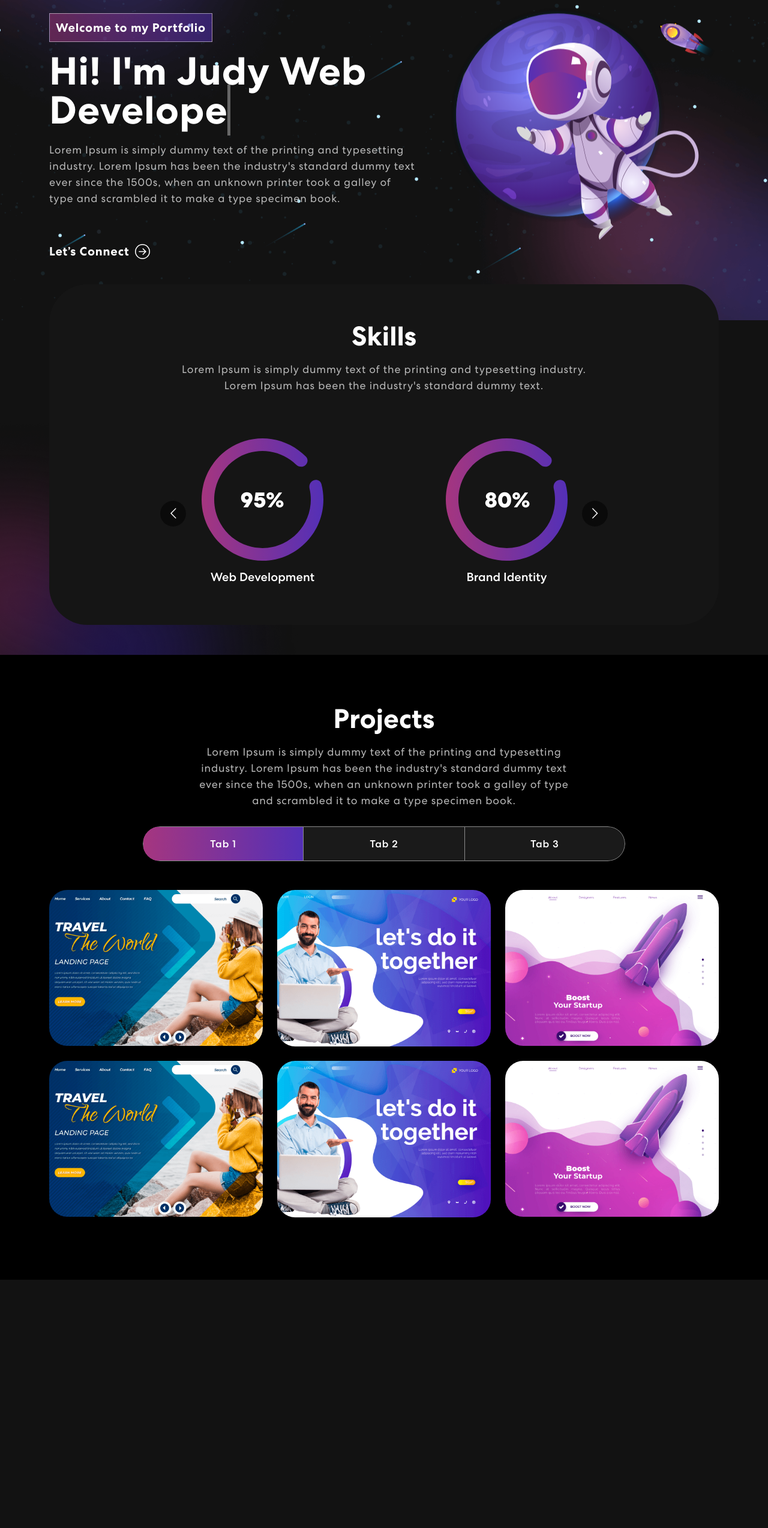
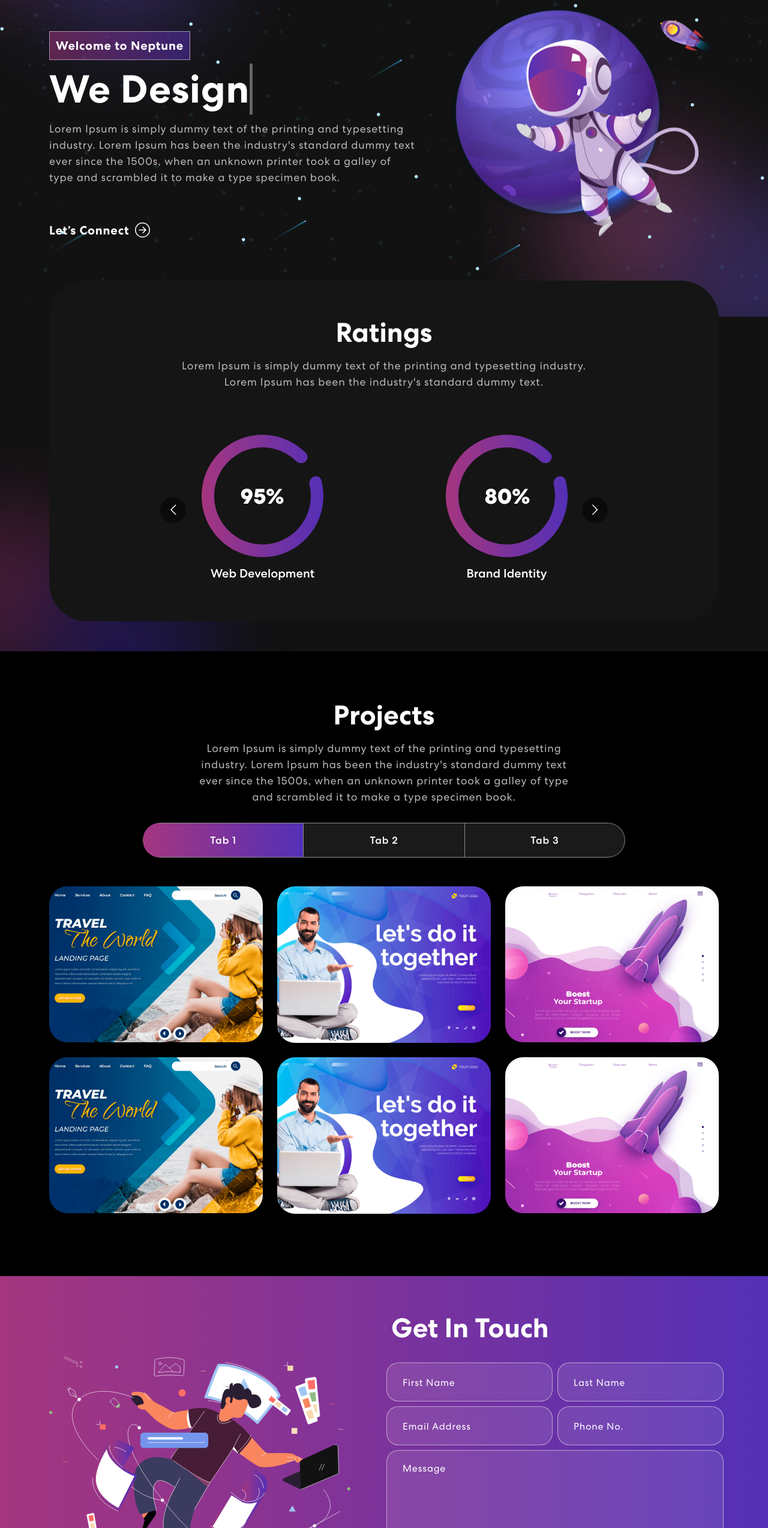
Before and after one commit to TulioDR/neptune-designs, a React (Create React App) app: page / in a window 1280 px wide. Shown: the part 238-2786 px from the top of the page at 60% size. Before the commit the page ends 2372 px from the top, so only its background shows below. Built offline with nearby package versions, Linux system fonts and the light colour scheme.

Commit message:
Create Contact Section

```diff
--- a/src/App.css
+++ b/src/App.css
@@ -482,7 +482,7 @@ nav.navbar .navbar-toggler[aria-expanded="true"] .navbar-toggler-icon {
    z-index: -4;
 }
 
-/************ Projects Css ************/
+/************ Contact Css ************/
 .contact {
    background: linear-gradient(90.21deg, #aa367c -5.91%, #4a2fbd 111.58%);
    padding: 60px 0 200px 0;
@@ -556,6 +556,16 @@ nav.navbar .navbar-toggler[aria-expanded="true"] .navbar-toggler-icon {
 }
 .contact form button:hover::before {
    width: 100%;
+}
+.contact-message {
+   position: fixed;
+   bottom: 2rem;
+   left: 0;
+   width: 100%;
+   pointer-events: none;
+}
+.contact-message .contact-message-inner {
+   pointer-events: auto;
 }
 
 /************ Footer Css ************/
--- a/src/App.tsx
+++ b/src/App.tsx
@@ -4,6 +4,7 @@ import NavBar from "./components/NavBar";
 import Banner from "./components/Banner";
 import Skills from "./components/Skills";
 import Projects from "./components/Projects";
+import Contact from "./components/Contact";
 
 function App() {
    return (
@@ -12,6 +13,7 @@ function App() {
          <Banner />
          <Skills />
          <Projects />
+         <Contact />
       </div>
    );
 }
--- a/src/components/Banner.tsx
+++ b/src/components/Banner.tsx
@@ -8,10 +8,10 @@ import TrackVisibility from "react-on-screen";
 export default function Banner() {
    const [loopNum, setLoopNum] = useState<number>(0);
    const [isDeleting, setIsDeleting] = useState<boolean>(false);
-   const toRotate = ["Web Developer", "Web Designer", "UI/UX Designer"];
+   const toRotate = ["Imagine", "Design", "Create"];
    const [text, setText] = useState<string>("");
    const [delta, setDelta] = useState<number>(300 - Math.random() * 100);
-   const period = 2000;
+   const period = 1000;
 
    const tick = () => {
       let i = loopNum % toRotate.length;
@@ -32,7 +32,7 @@ export default function Banner() {
       } else if (isDeleting && updatedText === "") {
          setIsDeleting(false);
          setLoopNum(loopNum + 1);
-         setDelta(500);
+         setDelta(300);
       }
    };
 
@@ -61,16 +61,10 @@ export default function Banner() {
                                  : ""
                            }
                         >
-                           <span className="tagline">
-                              Welcome to my Portfolio
-                           </span>
+                           <span className="tagline">Welcome to Neptune</span>
                            <h1>
-                              {`Hi! I'm Judy`}{" "}
-                              <span
-                                 className="txt-rotate"
-                                 data-period="1000"
-                                 data-rotate='[ "Web Developer", "Web Designer", "UI/UX Designer" ]'
-                              >
+                              {`We`}{" "}
+                              <span className="txt-rotate">
                                  <span className="wrap">{text}</span>
                               </span>
                            </h1>
--- /dev/null
+++ b/src/components/Contact.tsx
@@ -0,0 +1,166 @@
+import { FormEvent, useState } from "react";
+import { Container, Row, Col } from "react-bootstrap";
+import contactImg from "../assets/img/contact-img.svg";
+import "animate.css";
+import TrackVisibility from "react-on-screen";
+import { XLg } from "react-bootstrap-icons";
+
+export default function Contact() {
+   const formInitialDetails = {
+      firstName: "",
+      lastName: "",
+      email: "",
+      phone: "",
+      message: "",
+   };
+   const [formDetails, setFormDetails] = useState(formInitialDetails);
+   const [buttonText, setButtonText] = useState("Send");
+
+   const [messageSent, setMessageSent] = useState<boolean>(false);
+
+   const onFormUpdate = (category: any, value: string) => {
+      setFormDetails({
+         ...formDetails,
+         [category]: value,
+      });
+   };
+
+   const handleSubmit = async (e: FormEvent) => {
+      e.preventDefault();
+      setButtonText("Sending...");
+      setTimeout(() => {
+         setMessageSent(true);
+         setButtonText("Send");
+      }, 2000);
+   };
+
+   return (
+      <>
+         {messageSent && (
+            <div className="contact-message">
+               <Container>
+                  <div className="d-flex justify-content-end">
+                     <div className="contact-message-inner d-flex align-items-center bg-white text-dark ms-auto rounded rounded-lg py-2 px-4">
+                        <div className="me-3">
+                           <div>{"This website is only a concept he he."}</div>
+                           <div>{"But thank you for the interest. :)"}</div>
+                        </div>
+                        <button onClick={() => setMessageSent(false)}>
+                           <XLg />
+                        </button>
+                     </div>
+                  </div>
+               </Container>
+            </div>
+         )}
+         <section className="contact" id="connect">
+            <Container>
+               <Row className="align-items-center">
+                  <Col size={12} md={6}>
+                     <TrackVisibility>
+                        {({ isVisible }) => (
+                           <img
+                              className={
+                                 isVisible
+                                    ? "animate__animated animate__zoomIn"
+                                    : ""
+                              }
+                              src={contactImg}
+                              alt="Contact Us"
+                           />
+                        )}
+                     </TrackVisibility>
+                  </Col>
+                  <Col size={12} md={6}>
+                     <TrackVisibility>
+                        {({ isVisible }) => (
+                           <div
+                              className={
+                                 isVisible
+                                    ? "animate__animated animate__fadeIn"
+                                    : ""
+                              }
+                           >
+                              <h2>Get In Touch</h2>
+                              <form onSubmit={handleSubmit}>
+                                 <Row>
+                                    <Col size={12} sm={6} className="px-1">
+                                       <input
+                                          type="text"
+                                          value={formDetails.firstName}
+                                          placeholder="First Name"
+                                          onChange={(e) =>
+                                             onFormUpdate(
+                                                "firstName",
+                                                e.target.value
+                                             )
+                                          }
+                                       />
+                                    </Col>
+                                    <Col size={12} sm={6} className="px-1">
+                                       <input
+                                          type="text"
+                                          value={formDetails.lastName}
+                                          placeholder="Last Name"
+                                          onChange={(e) =>
+                                             onFormUpdate(
+                                                "lastName",
+                                                e.target.value
+                                             )
+                                          }
+                                       />
+                                    </Col>
+                                    <Col size={12} sm={6} className="px-1">
+                                       <input
+                                          type="email"
+                                          value={formDetails.email}
+                                          placeholder="Email Address"
+                                          onChange={(e) =>
+                                             onFormUpdate(
+                                                "email",
+                                                e.target.value
+                                             )
+                                          }
+                                       />
+                                    </Col>
+                                    <Col size={12} sm={6} className="px-1">
+                                       <input
+                                          type="tel"
+                                          value={formDetails.phone}
+                                          placeholder="Phone No."
+                                          onChange={(e) =>
+                                             onFormUpdate(
+                                                "phone",
+                                                e.target.value
+                                             )
+                                          }
+                                       />
+                                    </Col>
+                                    <Col size={12} className="px-1">
+                                       <textarea
+                                          rows={6}
+                                          value={formDetails.message}
+                                          placeholder="Message"
+                                          onChange={(e) =>
+                                             onFormUpdate(
+                                                "message",
+                                                e.target.value
+                                             )
+                                          }
+                                       ></textarea>
+                                       <button type="submit">
+                                          <span>{buttonText}</span>
+                                       </button>
+                                    </Col>
+                                 </Row>
+                              </form>
+                           </div>
+                        )}
+                     </TrackVisibility>
+                  </Col>
+               </Row>
+            </Container>
+         </section>
+      </>
+   );
+}
--- a/src/components/Skills.tsx
+++ b/src/components/Skills.tsx
@@ -33,7 +33,7 @@ export default function Skills() {
             <div className="row">
                <div className="col-12">
                   <div className="skill-bx wow zoomIn">
-                     <h2>Skills</h2>
+                     <h2>Ratings</h2>
                      <p>
                         Lorem Ipsum is simply dummy text of the printing and
                         typesetting industry.<br></br> Lorem Ipsum has been the
```
